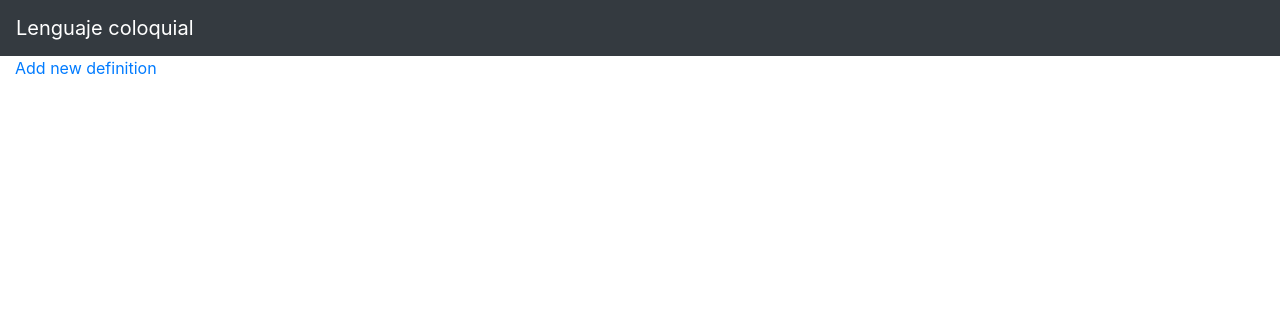
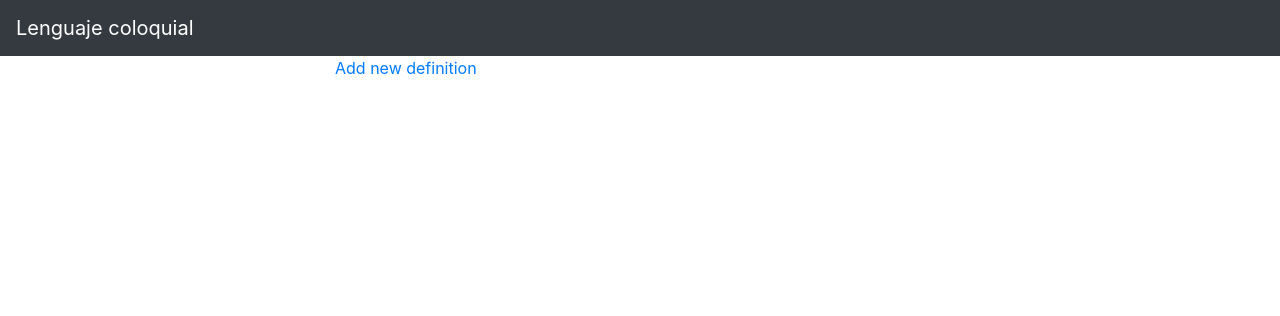
Before and after one commit to bartsanchez/lengcol, a Django app: page / in a window 1280 px wide. Shown: the top 316 px of the page. Run offline with Django 3.2, Linux system fonts and the light colour scheme; data that the repository does not hold is empty; some libraries are stand-ins or nearby versions.

Commit message:
Set basic grid to base template

```diff
--- a/lengcol/lengcol/templates/lengcol/base.html
+++ b/lengcol/lengcol/templates/lengcol/base.html
@@ -15,7 +15,17 @@
     </nav>
 
     <div class="container-fluid">
-      {% block content %}{% endblock %}
+      <div class="row">
+        <div class="col">
+        </div>
+
+        <div class="col-6">
+          {% block content %}{% endblock %}
+        </div>
+
+        <div class="col">
+        </div>
+      </div>
     </div>
 
   </body>
```
